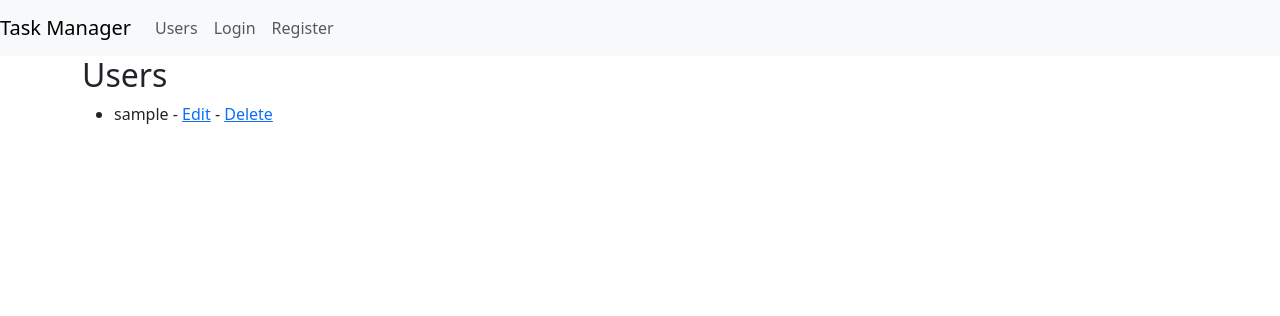
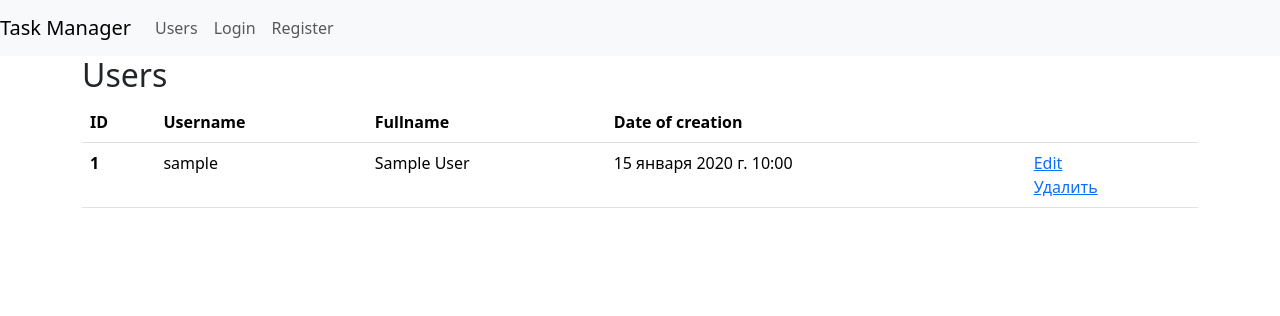
Before and after one commit to nerodnoy/python-project-52, a Django app: page /users/ in a window 1280 px wide. Shown: the top 316 px of the page. Run offline with Django 5.2, Linux system fonts and the light colour scheme; tables that the repository leaves empty hold one stand-in row (values such as "Sample post"); some libraries are stand-ins or nearby versions.

Commit message:
more translations and template fixes

```diff
--- a/task_manager/settings.py
+++ b/task_manager/settings.py
@@ -123,7 +123,7 @@
 # Internationalization
 # https://docs.djangoproject.com/en/5.0/topics/i18n/
 
-LANGUAGE_CODE = 'en-us'
+LANGUAGE_CODE = 'ru-ru'
 
 TIME_ZONE = 'UTC'
 
--- a/task_manager/templates/users/user_list.html
+++ b/task_manager/templates/users/user_list.html
@@ -4,9 +4,31 @@
 
 {% block content %}
 <h2>{% trans "Users" %}</h2>
-<ul>
-    {% for user in object_list %}
-    <li>{{ user.username }} - <a href="{% url 'user_update' user.pk %}">{% trans "Edit" %}</a> - <a href="{% url 'user_delete' user.pk %}">{% trans "Delete" %}</a></li>
-    {% endfor %}
-</ul>
+
+<table class="table">
+  <thead>
+    <tr>
+      <th>ID</th>
+      <th>{% trans "Username" %}</th>
+      <th>{% trans "Fullname" %}</th>
+      <th>{% trans "Date of creation" %}</th>
+      <th></th>
+    </tr>
+  </thead>
+  {% for user in object_list %}
+  <tbody>
+    <tr>
+      <th>{{ user.id }}</th>
+      <td>{{ user.username }}</td>
+      <td>{{ user.first_name }} {{ user.last_name }}</td>
+      <td>{{ user.date_joined }}</td>
+        <td>
+          <a href="{% url 'user_update' user.id %}">{% trans "Edit" %}</a>
+          <br>
+          <a href="{% url 'user_delete' user.id %}">{% trans "Delete" %}</a>
+        </td>
+    </tr>
+  </tbody>
+  {% endfor %}
+</table>
 {% endblock %}
--- a/task_manager/users/forms.py
+++ b/task_manager/users/forms.py
@@ -1,5 +1,4 @@
-from django import forms
-from django.contrib.auth.forms import UserCreationForm, UserChangeForm
+from django.contrib.auth.forms import UserCreationForm
 from .models import User
 
 
```
Also changed, not shown: task_manager/templates/users/user_form.html (+9 -3 lines), locale/ru/LC_MESSAGES/django.po, 1 other file.
